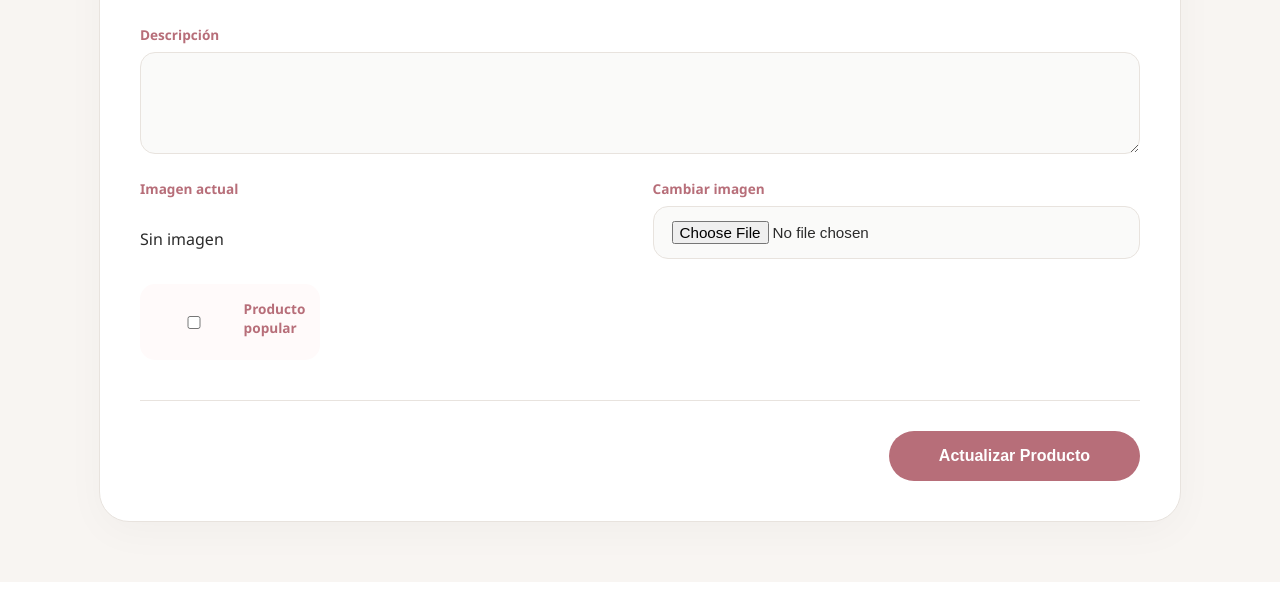
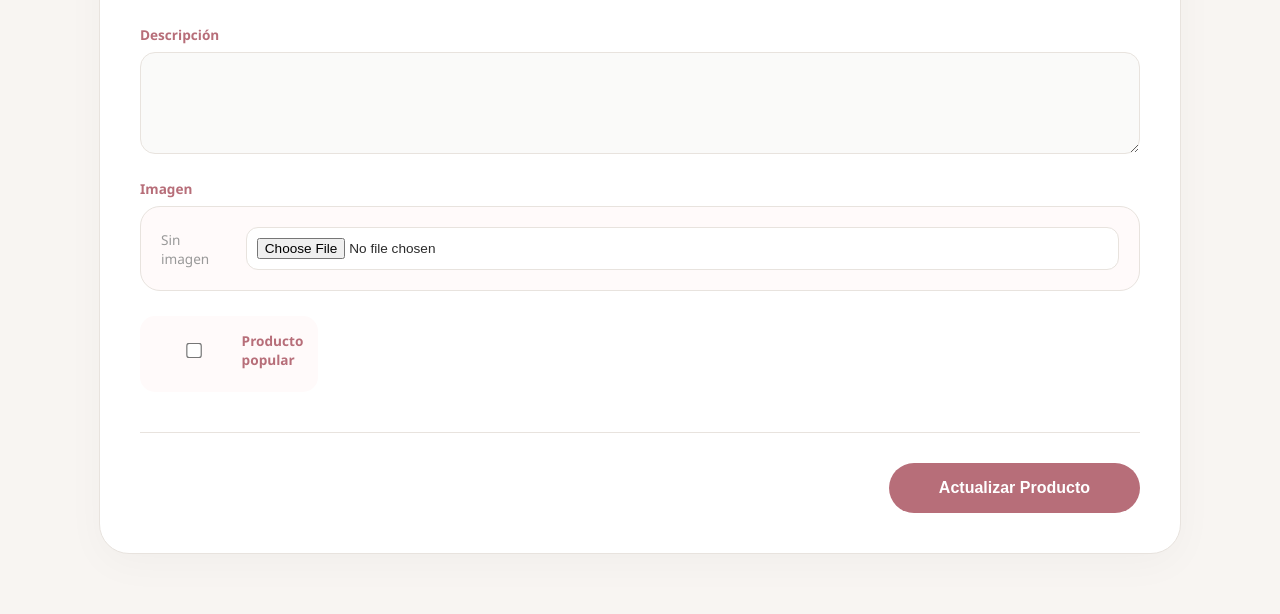
Before and after one commit to peachxx01/tienda_online, a Flask app: template templates/admin/editar_producto.html in a window 1280 px wide. Shown: the part 507-1121 px from the top of the page. Before the commit the page ends 1089 px from the top, so only its background shows below. Run offline with Flask 3, Linux system fonts and the light colour scheme; the template is opened without the code that fills it, so the values that code supplies are empty.

Commit message:
arreglando unos css

```diff
--- a/static/css/admin.css
+++ b/static/css/admin.css
@@ -502,3 +502,50 @@ body {
     background-color: var(--rojo-error);
     color: white;
 }
+
+/* IMAGEN */
+.imagen-group {
+    grid-column: span 2;
+}
+
+.imagen-box {
+    display: flex;
+    align-items: center;
+    gap: 20px;
+    background: #fffafa;
+    padding: 20px;
+    border-radius: 20px;
+    border: 1px solid var(--gris-suave);
+}
+
+.no-img {
+    font-size: 0.85rem;
+    color: #999;
+}
+
+.imagen-box input[type="file"] {
+    background: white;
+    border: 1px solid var(--gris-suave);
+    padding: 10px;
+    border-radius: 12px;
+    cursor: pointer;
+    font-size: 0.85rem;
+}
+
+.imagen-box input[type="file"]:hover {
+    border-color: var(--rosa-principal);
+}
+
+/* CHECKBOX */
+.checkbox-label {
+    display: flex;
+    align-items: center;
+    gap: 10px;
+    font-weight: 600;
+    cursor: pointer;
+}
+
+.checkbox-label input {
+    accent-color: var(--rosa-principal);
+    transform: scale(1.2);
+}
--- a/templates/admin/editar_producto.html
+++ b/templates/admin/editar_producto.html
@@ -49,29 +49,29 @@
 
         <div class="form-group full-width">
             <label>Descripción</label>
-                <textarea name="descripcion" rows="4">
-                    {{ producto.descripcion }}
-                </textarea>
+                <textarea name="descripcion" rows="4">{{ producto.descripcion }}</textarea>
         </div>
 
-        <div class="form-group">
-            <label>Imagen actual</label><br>
-            {% if producto.imagen %}
-                <img src="{{ producto.imagen }}" alt="{{ producto.nombre }}" class="preview-img">
-            {% else %}
-                Sin imagen
-            {% endif %}
-        </div>
+        <div class="form-group imagen-group">
+            <label>Imagen</label>
 
-        <div class="form-group">
-            <label>Cambiar imagen</label>
-            <input type="file" name="imagen" accept=".jpg,.jpeg,.png">
+            <div class="imagen-box">
+                {% if producto.imagen %}
+                    <img src="{{ producto.imagen }}" class="preview-img">
+                {% else %}
+                    <span class="no-img">Sin imagen</span>
+                {% endif %}
+
+                <input type="file" name="imagen" accept=".jpg,.jpeg,.png">
+            </div>
         </div>
 
         <div class="form-group checkbox-group">
-            <input type="checkbox" name="popular"
-                {% if producto.popular %}checked{% endif %}>
-            <label>Producto popular</label>
+            <label class="checkbox-label">
+                <input type="checkbox" name="popular"
+                    {% if producto.popular %}checked{% endif %}>
+                <span>Producto popular</span>
+            </label>
         </div>
 
     </div>
```
